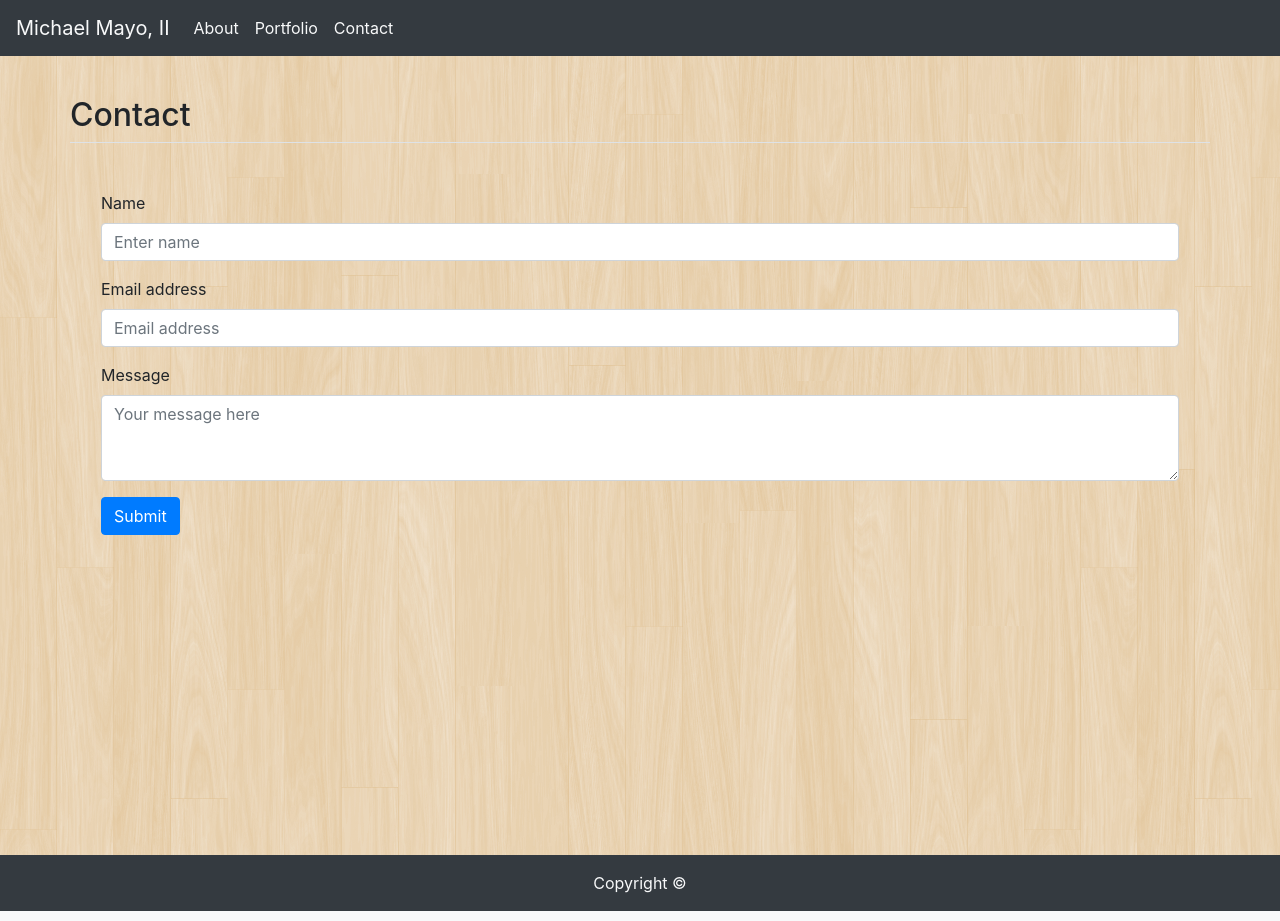
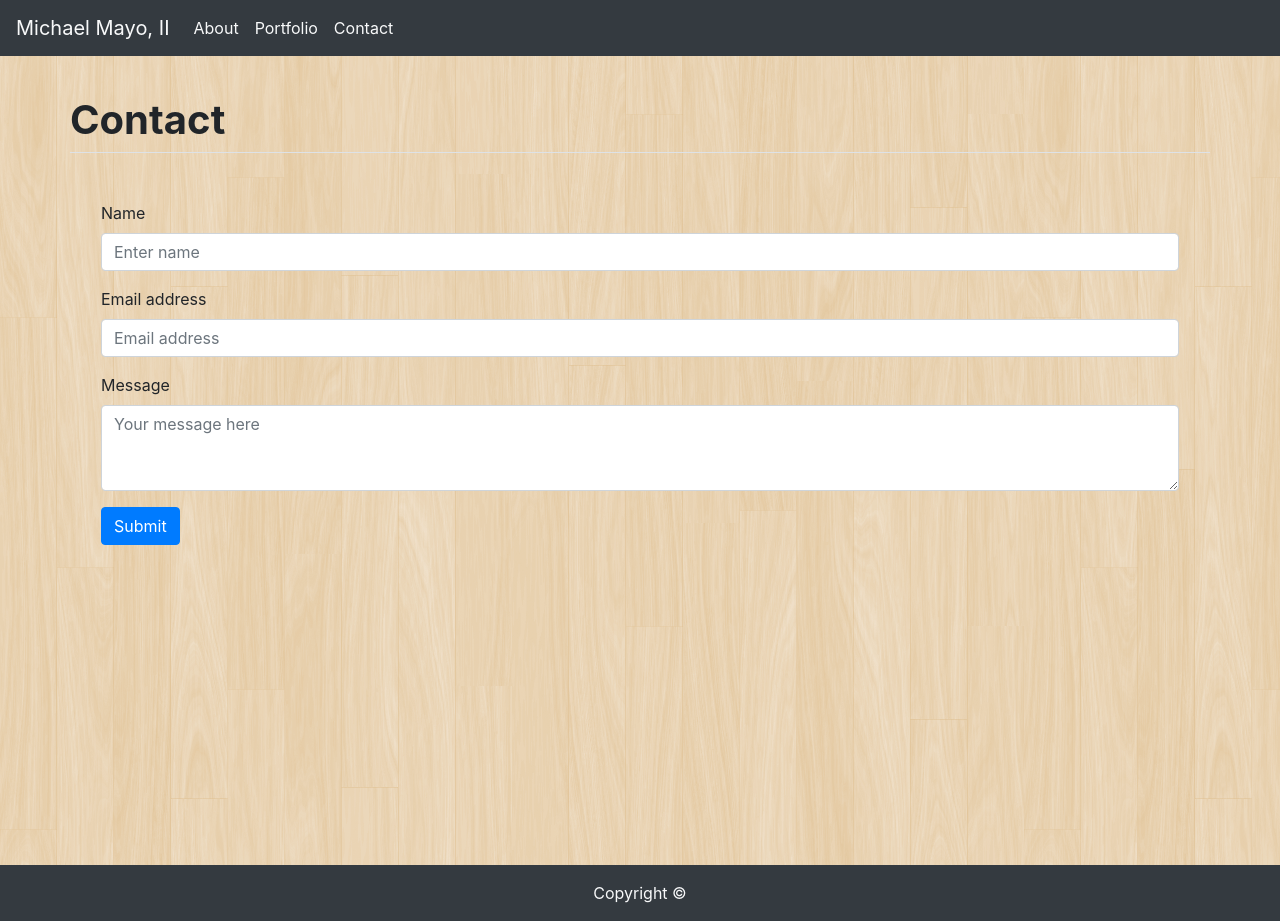
Before and after one commit to Magic-Mayo/Bootstrap-Portfolio, a plain HTML site: page contact.html in a window 1280 px wide. Drawn offline with nearby package versions, Linux system fonts and the light colour scheme.

Commit message:
changed h2 to h1 on html and made them bold

```diff
--- a/bootstrap-portfolio.css
+++ b/bootstrap-portfolio.css
@@ -6,3 +6,7 @@ body {
 .container {
     margin-bottom: 40vh;
 }
+
+h1 {
+    font-weight: bold;
+}
--- a/contact.html
+++ b/contact.html
@@ -11,7 +11,7 @@
     <script src="https://stackpath.bootstrapcdn.com/bootstrap/4.3.1/js/bootstrap.min.js" integrity="sha384-JjSmVgyd0p3pXB1rRibZUAYoIIy6OrQ6VrjIEaFf/nJGzIxFDsf4x0xIM+B07jRM" crossorigin="anonymous"></script>
     <title>Contact Mike</title>
 </head>
-<body class="bg-light">
+<body>
 
         <!-- Navbar with links to Home, Portfolio, and Contact pages -->
         <nav class="navbar navbar-expand-lg navbar-light bg-dark fixed-top">
@@ -45,7 +45,7 @@
               <!-- Form for contacting Mike Mayo -->
                 <div class="container">
                     <div class="row mt-5 border-bottom">
-                        <h2 class="mt-5">Contact</h2>
+                        <h1 class="mt-5">Contact</h1>
                     </div>
                     <div class="row">
                         <div class="col-lg">
```
Also changed, not shown: index.html (+2 -2 lines), portfolio.html (+2 -2 lines).
